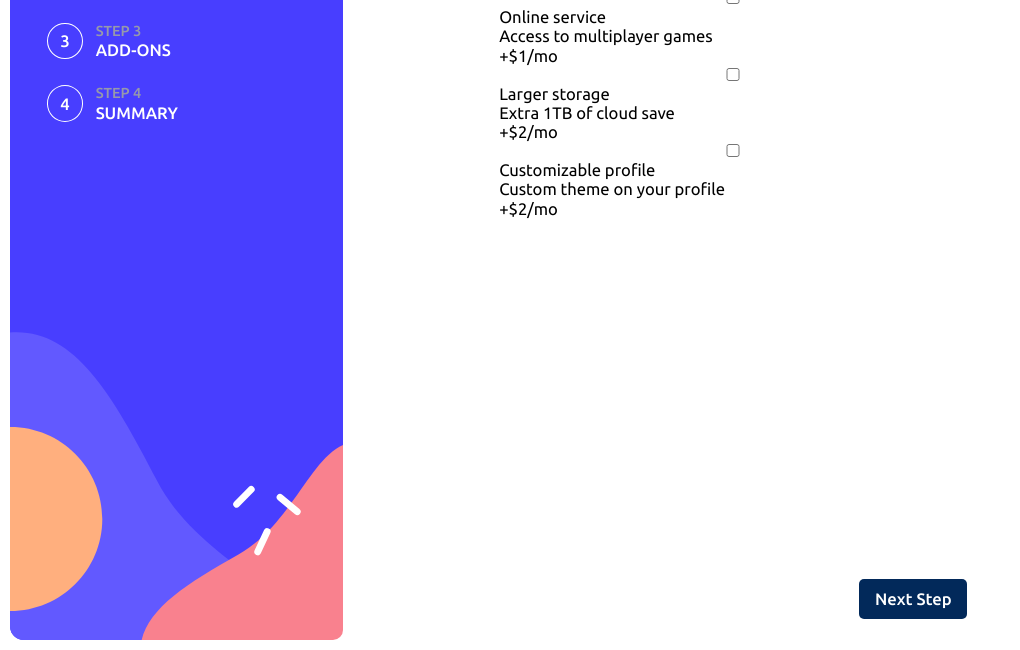
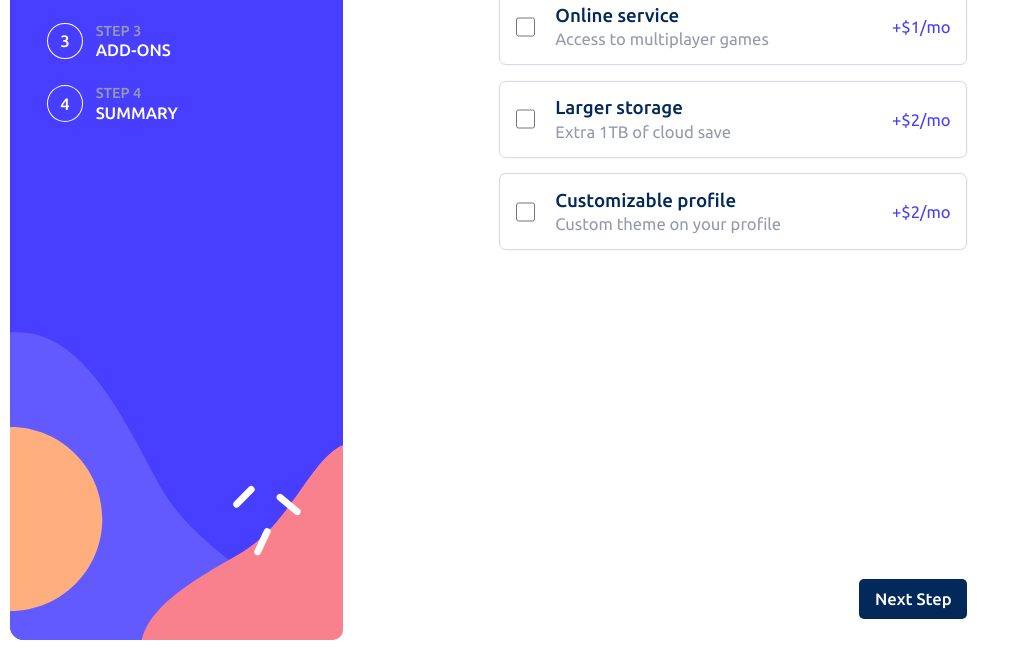
Before and after one commit to Imoyemi-1/multi-step-form-app, a website: page index.html in a window 1280 px wide. Shown: the part 150-800 px from the top of the page, without its empty margins (0-1020 px from the left). Drawn offline with Linux system fonts and the light colour scheme.

Commit message:
style: add styling to add-ons page

```diff
--- a/css/style.css
+++ b/css/style.css
@@ -159,7 +159,7 @@ main {
   display: none;
 }
 
-input {
+input[type='text'] {
   width: 100%;
   padding: 1.5rem;
   border-radius: 10px;
@@ -168,7 +168,7 @@ input {
   cursor: pointer;
 }
 
-input:focus {
+input[type='text']:focus {
   border-color: var(--Purple-600);
 }
 
@@ -296,6 +296,60 @@ input:focus {
   transition: all 0.3s ease;
 }
 
+/* FOR SELECT PLAN SCREEN */
+
+.add-ons-container {
+  display: flex;
+  align-items: center;
+  justify-content: space-between;
+  border: 1px solid var(--Purple-200);
+  padding: 1.5rem;
+  border-radius: 7px;
+  box-shadow: 0 0 2px rgba(216, 216, 216, 0.6);
+  cursor: pointer;
+  flex: 1;
+  margin-bottom: 1.5rem;
+}
+
+.add-ons-container:last-of-type {
+  margin-bottom: 0;
+}
+
+.add-ons-container.checked {
+  border: 1px solid var(--Purple-600);
+  background-color: var(--Blue-50);
+}
+
+.add-ons-txt-container {
+  display: flex;
+  gap: 2rem;
+}
+
+input[type='checkbox'] {
+  width: 1.8rem;
+  cursor: pointer;
+}
+
+.add-ons-txt {
+  display: flex;
+  flex-direction: column;
+  gap: 0.3rem;
+}
+
+.add-ons-name {
+  font-weight: var(--md);
+  color: var(--Blue-950);
+  font-size: 1.8rem;
+}
+
+.add-ons-details {
+  color: var(--Grey-500);
+}
+
+.add-ons-price {
+  color: var(--Purple-600);
+}
+
 /* RESPONSIVENESS MEDIA QUERIES*/
 
 @media screen and (min-width: 48rem) {
```
